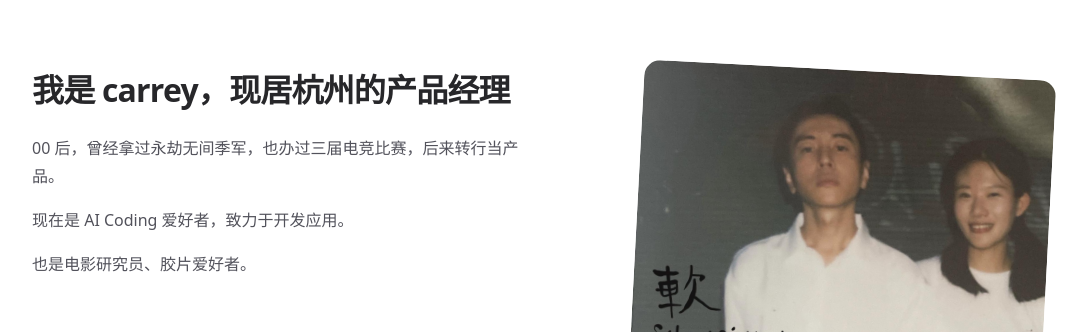
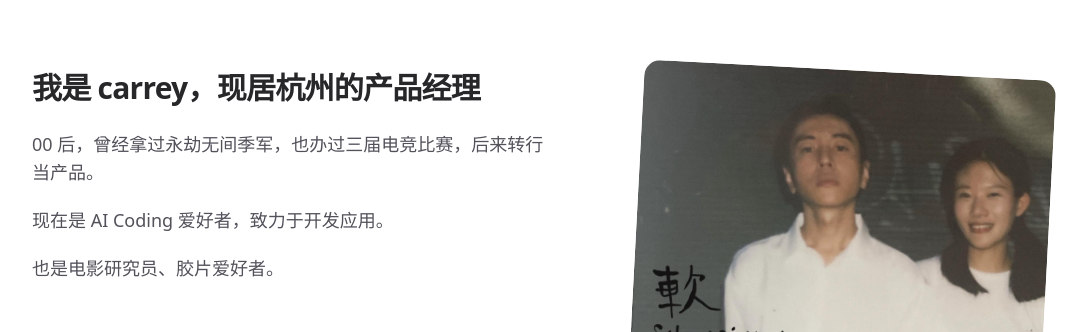
Before and after one commit to carreypro/personal-portfolio-next, a Next.js app: page /about in a window 1280 px wide. Shown: the part 122-454 px from the top of the page, without its empty margins (96-1183 px from the left). Built offline with nearby package versions, Linux system fonts and the light colour scheme; no server answers.

Commit message:
Adjust font sizes in AboutMe component

```diff
--- a/src/components/about/AboutMe.tsx
+++ b/src/components/about/AboutMe.tsx
@@ -4,13 +4,13 @@ import { aboutMeHeadline, aboutParagraphs } from '@/config/infoConfig'
 
 export default function AboutMe() {
   return (
-    <div className="space-y-6">
-      <h1 className="text-4xl font-bold tracking-tight text-zinc-800 dark:text-zinc-100">
+    <div>
+      <h1 className="text-3xl font-bold tracking-tight text-zinc-800 dark:text-zinc-100">
         {aboutMeHeadline}
       </h1>
-      <div className="space-y-4">
-        {aboutParagraphs?.map((paragraph, index) => (
-          <p key={index} className="text-base text-zinc-600 dark:text-zinc-400">
+      <div className="mt-6 space-y-5 text-base leading-8 text-zinc-600 dark:text-zinc-400">
+        {aboutParagraphs.map((paragraph, index) => (
+          <p key={index} className="text-lg">
             {paragraph}
           </p>
         ))}
```
